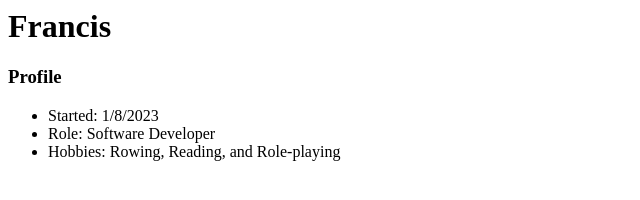
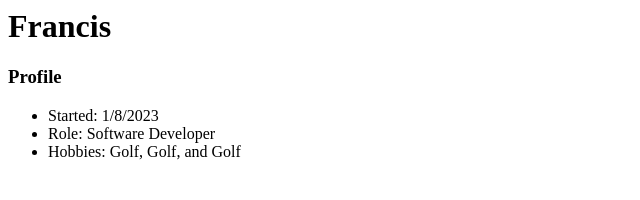
Before and after one commit to Franciseri/Franciseri.github.io, a plain HTML site: page index.html in a window 1280 px wide. Shown: the whole page, without its empty margins (0-640 px from the left). Drawn offline with Linux system fonts and the light colour scheme.

Commit message:
Update index.html

```diff
--- a/index.html
+++ b/index.html
@@ -4,5 +4,5 @@
 <ul>
     <li>Started: 1/8/2023</li>
     <li>Role: Software Developer</li>
-    <li>Hobbies: Rowing, Reading, and Role-playing</li>
+    <li>Hobbies: Golf, Golf, and Golf</li>
 </ul>
```
